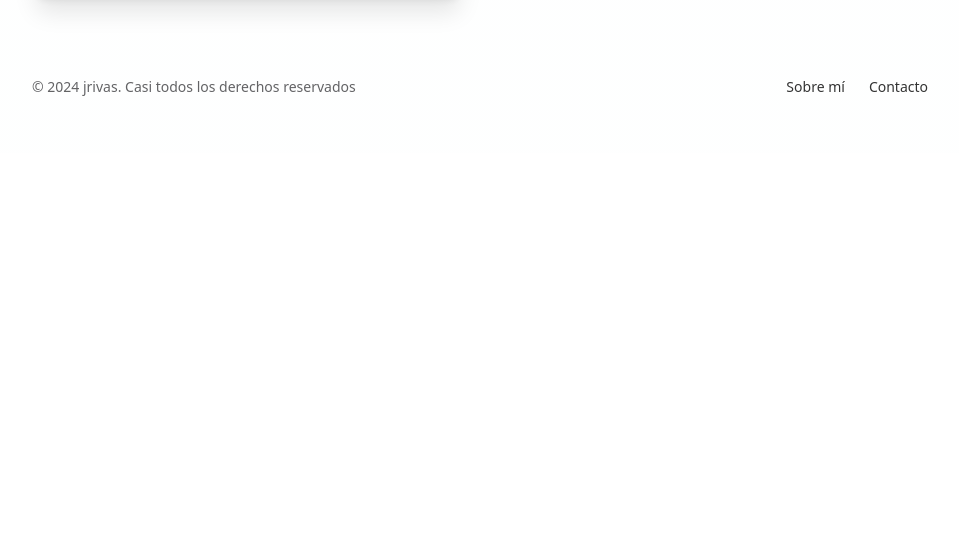
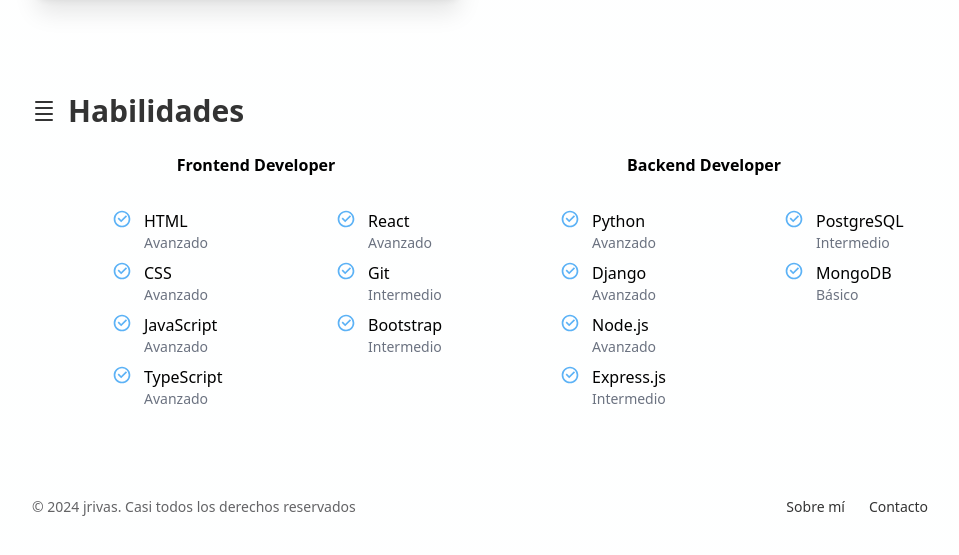
Before and after one commit to bluediu/jrivas-porfolio, an Astro site: page / in a window 1280 px wide. Shown: the part 1994-2549 px from the top of the page, without its empty margins (160-1119 px from the left). Before the commit the page ends 2147 px from the top, so only its background shows below. Built offline with nearby package versions, Linux system fonts and the light colour scheme; Astro itself is replaced by a stand-in of ours.

Commit message:
Add skills

```diff
--- /dev/null
+++ b/src/components/Skills.astro
@@ -0,0 +1,153 @@
+---
+/* Icons */
+import Check from './icons/Check.astro';
+
+interface IGroup {
+  name: string;
+  level: string;
+}
+
+export const fGroupOne: IGroup[] = [
+  {
+    name: 'HTML',
+    level: 'Avanzado',
+  },
+  {
+    name: 'CSS',
+    level: 'Avanzado',
+  },
+  {
+    name: 'JavaScript',
+    level: 'Avanzado',
+  },
+  {
+    name: 'TypeScript',
+    level: 'Avanzado',
+  },
+];
+
+export const fGroupTwo: IGroup[] = [
+  {
+    name: 'React',
+    level: 'Avanzado',
+  },
+  {
+    name: 'Git',
+    level: 'Intermedio',
+  },
+  {
+    name: 'Bootstrap',
+    level: 'Intermedio',
+  },
+];
+
+export const bGroupOne: IGroup[] = [
+  {
+    name: 'Python',
+    level: 'Avanzado',
+  },
+  {
+    name: 'Django',
+    level: 'Avanzado',
+  },
+  {
+    name: 'Node.js',
+    level: 'Avanzado',
+  },
+  {
+    name: 'Express.js',
+    level: 'Intermedio',
+  },
+];
+
+export const bGroupTwo: IGroup[] = [
+  {
+    name: 'PostgreSQL',
+    level: 'Intermedio',
+  },
+  {
+    name: 'MongoDB',
+    level: 'Básico',
+  },
+];
+---
+
+<section class="grid gap-y-16 md:grid-cols-2">
+  <article>
+    <h3 class="text-1xl font-bold text-center mb-6">Frontend Developer</h3>
+    <div class="grid gap-y-4 grid-cols-2">
+      <section>
+        {
+          fGroupOne.map(({ name, level }) => (
+            <article class="my-2 grid  grid-cols-2">
+              <div class="flex justify-end mr-3">
+                <Check />
+              </div>
+
+              <div class="flex flex-col justify-center">
+                <h4 class="font-medium">{name}</h4>
+                <span class="text-sm text-gray-500">{level}</span>
+              </div>
+            </article>
+          ))
+        }
+      </section>
+
+      <section>
+        {
+          fGroupTwo.map(({ name, level }) => (
+            <article class="my-2 grid  grid-cols-2">
+              <div class="flex justify-end mr-3">
+                <Check />
+              </div>
+
+              <div class="flex flex-col justify-center">
+                <h4 class="font-medium">{name}</h4>
+                <span class="text-sm text-gray-500">{level}</span>
+              </div>
+            </article>
+          ))
+        }
+      </section>
+    </div>
+  </article>
+
+  <article>
+    <h3 class="text-1xl font-bold text-center mb-6">Backend Developer</h3>
+    <div class="grid gap-y-4 grid-cols-2">
+      <section>
+        {
+          bGroupOne.map(({ name, level }) => (
+            <article class="my-2 grid  grid-cols-2">
+              <div class="flex justify-end mr-3">
+                <Check />
+              </div>
+
+              <div class="flex flex-col justify-center">
+                <h4 class="font-medium">{name}</h4>
+                <span class="text-sm text-gray-500">{level}</span>
+              </div>
+            </article>
+          ))
+        }
+      </section>
+
+      <section>
+        {
+          bGroupTwo.map(({ name, level }) => (
+            <article class="my-2 grid  grid-cols-2">
+              <div class="flex justify-end mr-3">
+                <Check />
+              </div>
+
+              <div class="flex flex-col justify-center">
+                <h4 class="font-medium">{name}</h4>
+                <span class="text-sm text-gray-500">{level}</span>
+              </div>
+            </article>
+          ))
+        }
+      </section>
+    </div>
+  </article>
+</section>
--- /dev/null
+++ b/src/components/icons/Check.astro
@@ -0,0 +1,22 @@
+<svg
+  {...Astro.props}
+  width="20"
+  height="20"
+  viewBox="0 0 24 24"
+  xmlns="http://www.w3.org/2000/svg"
+  fill="#5cb2f6"
+>
+  <g id="SVGRepo_bgCarrier" stroke-width="0"></g>
+
+  <g id="SVGRepo_tracerCarrier" stroke-linecap="round" stroke-linejoin="round"
+  ></g>
+
+  <g id="SVGRepo_iconCarrier">
+    <g>
+      <path fill="none" d="M0 0h24v24H0z"></path>
+      <path
+        d="M12 22C6.477 22 2 17.523 2 12S6.477 2 12 2s10 4.477 10 10-4.477 10-10 10zm0-2a8 8 0 1 0 0-16 8 8 0 0 0 0 16zm-.997-4L6.76 11.757l1.414-1.414 2.829 2.829 5.656-5.657 1.415 1.414L11.003 16z"
+      ></path>
+    </g>
+  </g>
+</svg>
--- /dev/null
+++ b/src/components/icons/Skill.astro
@@ -0,0 +1,15 @@
+<svg
+  xmlns="http://www.w3.org/2000/svg"
+  width="24"
+  height="24"
+  viewBox="0 0 24 24"
+  fill="none"
+  stroke="currentColor"
+  stroke-width="2"
+  stroke-linecap="round"
+  stroke-linejoin="round"
+  class="icon icon-tabler icons-tabler-outline icon-tabler-baseline-density-small"
+  ><path stroke="none" d="M0 0h24v24H0z" fill="none"></path><path d="M4 3h16"
+  ></path><path d="M4 9h16"></path><path d="M4 15h16"></path><path d="M4 21h16"
+  ></path></svg
+>
--- a/src/pages/index.astro
+++ b/src/pages/index.astro
@@ -4,11 +4,13 @@ import Layout from '../layouts/Layout.astro';
 
 /* Icons */
 import CodeIcon from '@/components/icons/Code.astro';
+import SkillIcon from '@/components/icons/Skill.astro';
 import Briefcase from '@/components/icons/Briefcase.astro';
 
 /* Components */
 import Hero from '@/components/Hero.astro';
 import Projects from '@/components/Projects.astro';
+import Skills from '@/components/Skills.astro';
 import Experience from '@/components/Experience.astro';
 import TitleSection from '@/components/TitleSection.astro';
 import SectionContainer from '@/components/SectionContainer.astro';
@@ -40,5 +42,13 @@ import SectionContainer from '@/components/SectionContainer.astro';
       </TitleSection>
       <Projects />
     </SectionContainer>
+
+    <SectionContainer id="habilidaes">
+      <TitleSection>
+        <SkillIcon class="size-7" />
+        Habilidades
+      </TitleSection>
+      <Skills />
+    </SectionContainer>
   </div>
 </Layout>
```
